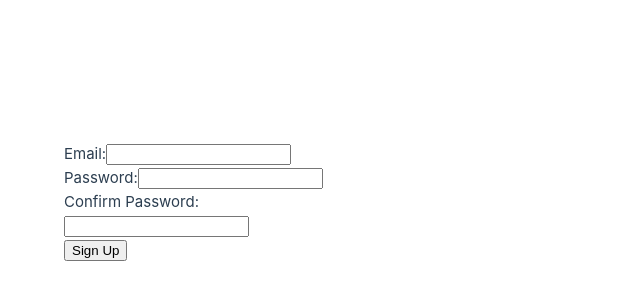
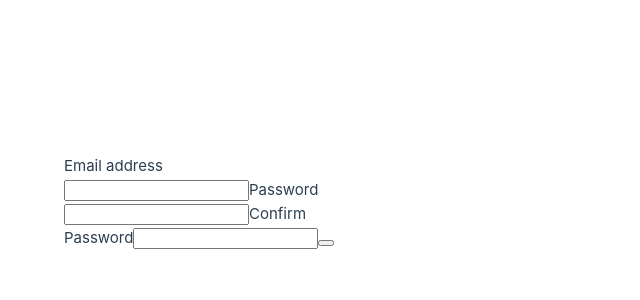
Before and after one commit to SergioLarriba/Practica4_PSI, a Vue app: page /login in a window 1280 px wide. Shown: the part 198-498 px from the top of the page, without its empty margins (0-640 px from the left). Built offline with nearby package versions, Linux system fonts and the light colour scheme.

Commit message:
Empezando con los componentes

```diff
--- a/package.json
+++ b/package.json
@@ -8,6 +8,8 @@
     "lint": "eslint . --ext .vue,.js,.jsx,.cjs,.mjs --fix --ignore-path .gitignore"
   },
   "dependencies": {
+    "axios": "^1.6.8",
+    "pinia": "^2.1.7",
     "vue": "^3.2.38",
     "vue-router": "^4.1.5"
   },
--- a/src/App.vue
+++ b/src/App.vue
@@ -1,30 +1,20 @@
-
+<!-- App.vue -->
 <template>
   <div id="app" class="container">
-    <form @submit.prevent="submitForm">
-      <div>
-        <label for="email">Email:</label>
-        <input type="email" id="email" v-model="email" required>
-      </div>
-      <div>
-        <label for="password">Password:</label>
-        <input type="password" id="password" v-model="password" required>
-      </div>
-      <div>
-        <label for="confirmPassword">Confirm Password:</label>
-        <input type="password" id="confirmPassword" v-model="confirmPassword" required>
-      </div>
-      <div>
-        <button type="submit">Sign Up</button>
-      </div>
-    </form>
+    <!--Inclusión del componente signup-->
+    <signup></signup>
   </div>
 </template>
 
 
+
 <script>
-import axios from 'axios';
+import Signup from './components/signup.vue';
 export default {
+  components: {
+    Signup
+  },
+  /*
   data() {
     return {
       email: '',
@@ -49,7 +39,7 @@
         console.log(error);
       });
     }
-  }
+  } */
 }
 </script>
 
--- a/src/components/signup.vue
+++ b/src/components/signup.vue
@@ -1,6 +1,28 @@
 <!--signup.vue -> Log In -->
+<!-- Solicitar la clave por duplicado y ver si con Vue si se ha escrito bien-->
 <template>
-	<div id="signup">
+	<!-- Contenedor de la página SignUp -->
+	<form @submit.prevent="enviarSignUp">
+		<div class="container">
+			<!--Email-->
+			<label for="Email addres">Email address</label>
+			<input type="email" id="email" name="email" required> <!--Campo obligatorio a rellenar-->
+			<!--Password-->
+			<label for="Password">Password</label>
+			<input type="password" id="password" name="password" required> <!--Campo obligatorio a rellenar-->
+			<!--Confirm Password-->
+			<label for="Confirm Password">Confirm Password</label>
+			<input type="password" id="confirmPassword" name="confirmPassword" required> <!--Campo obligatorio a rellenar-->
+			<!--Botón de envío-->
+			<button type="submit" value="SignUp"></button>
+		</div>
+	</form>
+</template>
 
-	</div>
-</template>
+
+<script>
+</script>
+
+<style>
+
+</style>
--- a/src/main.js
+++ b/src/main.js
@@ -1,11 +1,15 @@
 import { createApp } from 'vue'
+import { createPinia } from 'pinia'
 import App from './App.vue'
-import router from './router'
+//import router from './router'
+
 
 import './assets/main.css'
 
 const app = createApp(App)
+const pinia = createPinia()
 
-app.use(router)
+//Guardamos en pinia en vez de en router
+app.use(pinia)
 
 app.mount('#app')
--- a/src/router/index.js
+++ b/src/router/index.js
@@ -16,7 +16,11 @@
       // this generates a separate chunk (About.[hash].js) for this route
       // which is lazy-loaded when the route is visited.
       component: () => import('../views/AboutView.vue')
-    }
+    },
+    {path: '/login',name:'login',component: () => import('../views/login.vue')},
+    {path: '/logout',name:'logout',component: () => import('../views/logout.vue')},
+    {path: '/creategame',name:'creategame',component: () => import('../views/creategame.vue')},
+
   ]
 })
 
```
Also changed, not shown: src/components/login.vue (added, +47 -0 lines), src/components/creategame.vue (added), src/components/logout.vue (added), 2 other files (tests, documents, lock files or other folders).
